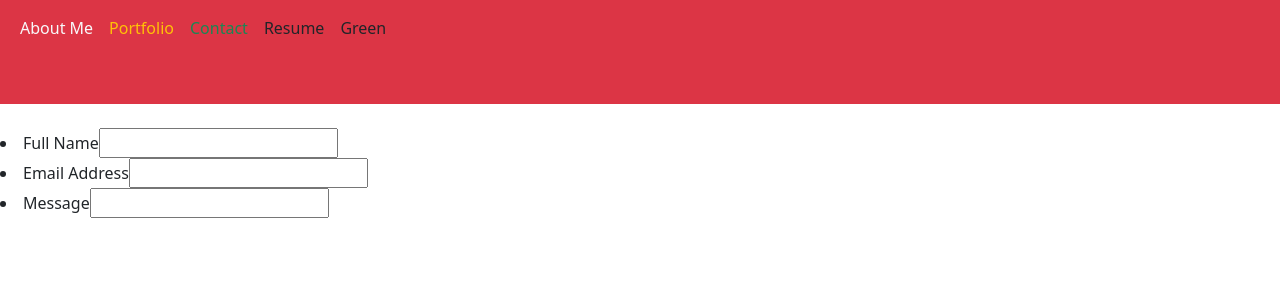
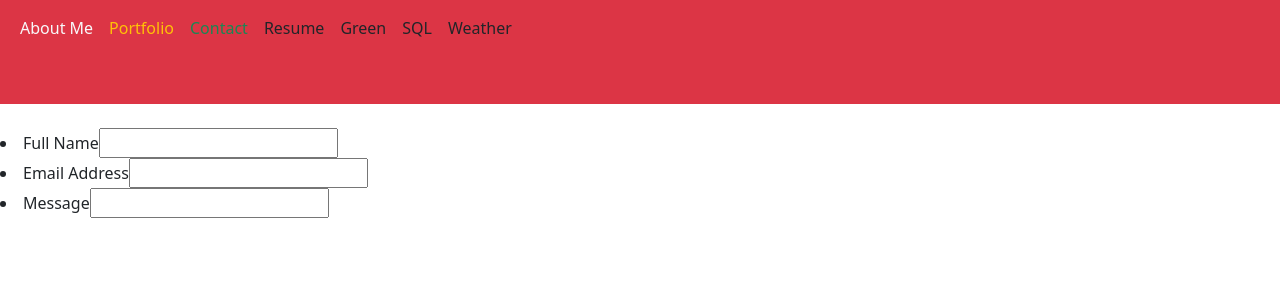
Before and after one commit to thomassmith0526/R-portfolio, a React (Vite) app: page /contact in a window 1280 px wide. Shown: the top 300 px of the page. Built offline with nearby package versions, Linux system fonts and the light colour scheme.

Commit message:
added sql and weather

```diff
--- a/src/components/Nav.jsx
+++ b/src/components/Nav.jsx
@@ -19,7 +19,14 @@ export default function Nav() {
                 </Link>,
                  <Link key={4} className="nav-link text-dark" to="/green">
                  Green
-             </Link>,
+                </Link>,
+                <Link key={4} className="nav-link text-dark" to="/sql">
+                SQL
+               </Link>,
+               <Link key={4} className="nav-link text-dark" to="/weather">
+               Weather
+              </Link>,
+
             ]}
         />
     );
--- /dev/null
+++ b/src/components/Pages/SQL.jsx
@@ -0,0 +1,13 @@
+import React from 'react'
+    const ImageLink = () => {
+        const handleClick = () => {
+            window.open('https://github.com/thomassmith0526/SQL', '_blank')
+        };
+
+        return (
+            <a href="https://github.com/thomassmith0526/SQL" target="_blank" rel="green acres">
+                <img src="https://cdn.corporatefinanceinstitute.com/assets/database-1024x703.jpeg" alt="Clickable Image" onClick={handleClick}/>
+            </a>
+        );
+    };
+export default ImageLink;
--- /dev/null
+++ b/src/components/Pages/Weather.jsx
@@ -0,0 +1,13 @@
+import React from 'react'
+    const ImageLink = () => {
+        const handleClick = () => {
+            window.open('https://github.com/thomassmith0526/ts-weather', '_blank')
+        };
+
+        return (
+            <a href="https://github.com/thomassmith0526/ts-weather" target="_blank" rel="green acres">
+                <img src="https://www.noaa.gov/sites/default/files/styles/square_width_650/public/2021-02/FocusArea__Weather-02.jpg?h=5dc006f5&itok=20VGa8_F" alt="Clickable Image" onClick={handleClick}/>
+            </a>
+        );
+    };
+export default ImageLink;
```
Also changed, not shown: src/main.jsx (+11 -3 lines).
